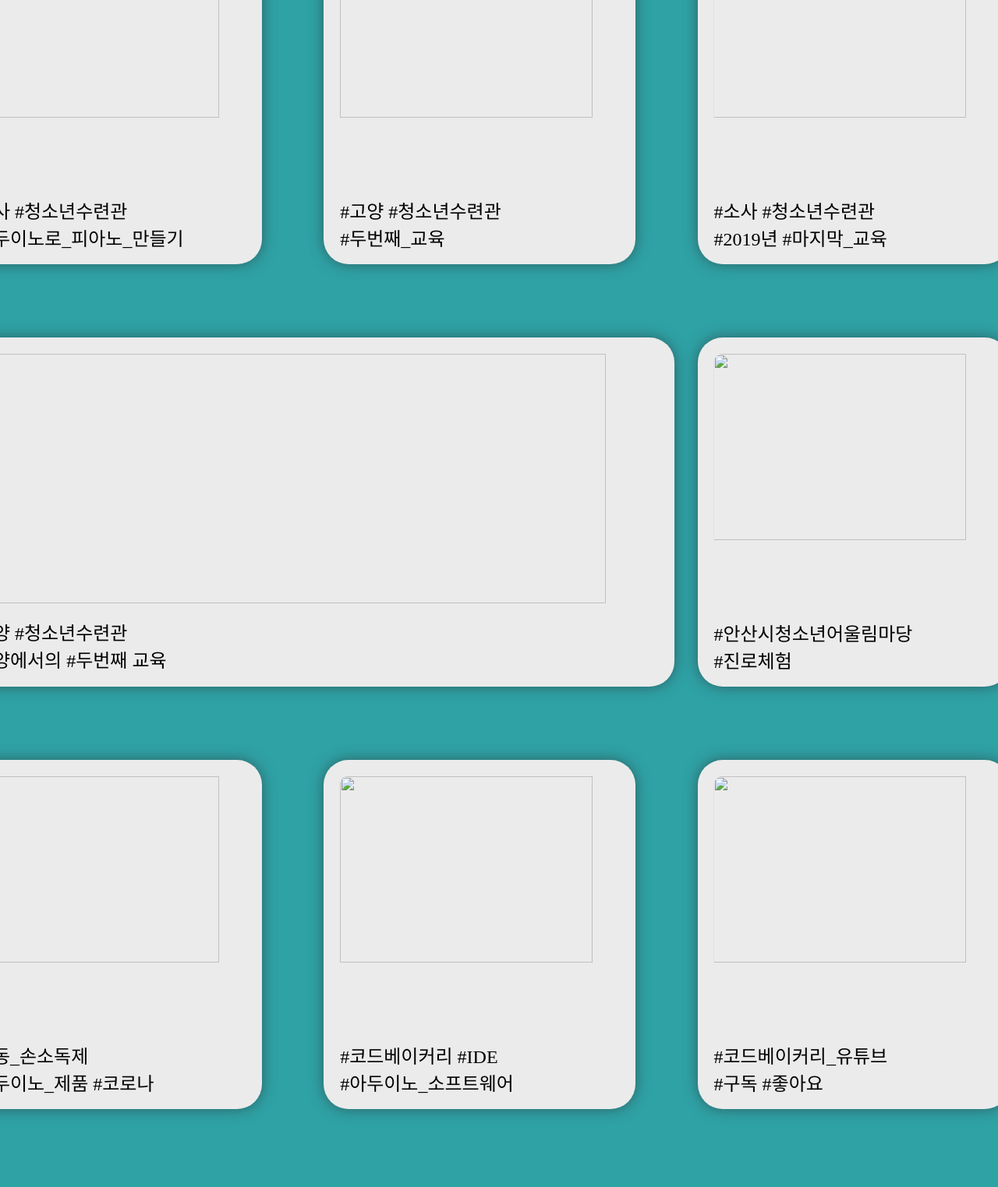
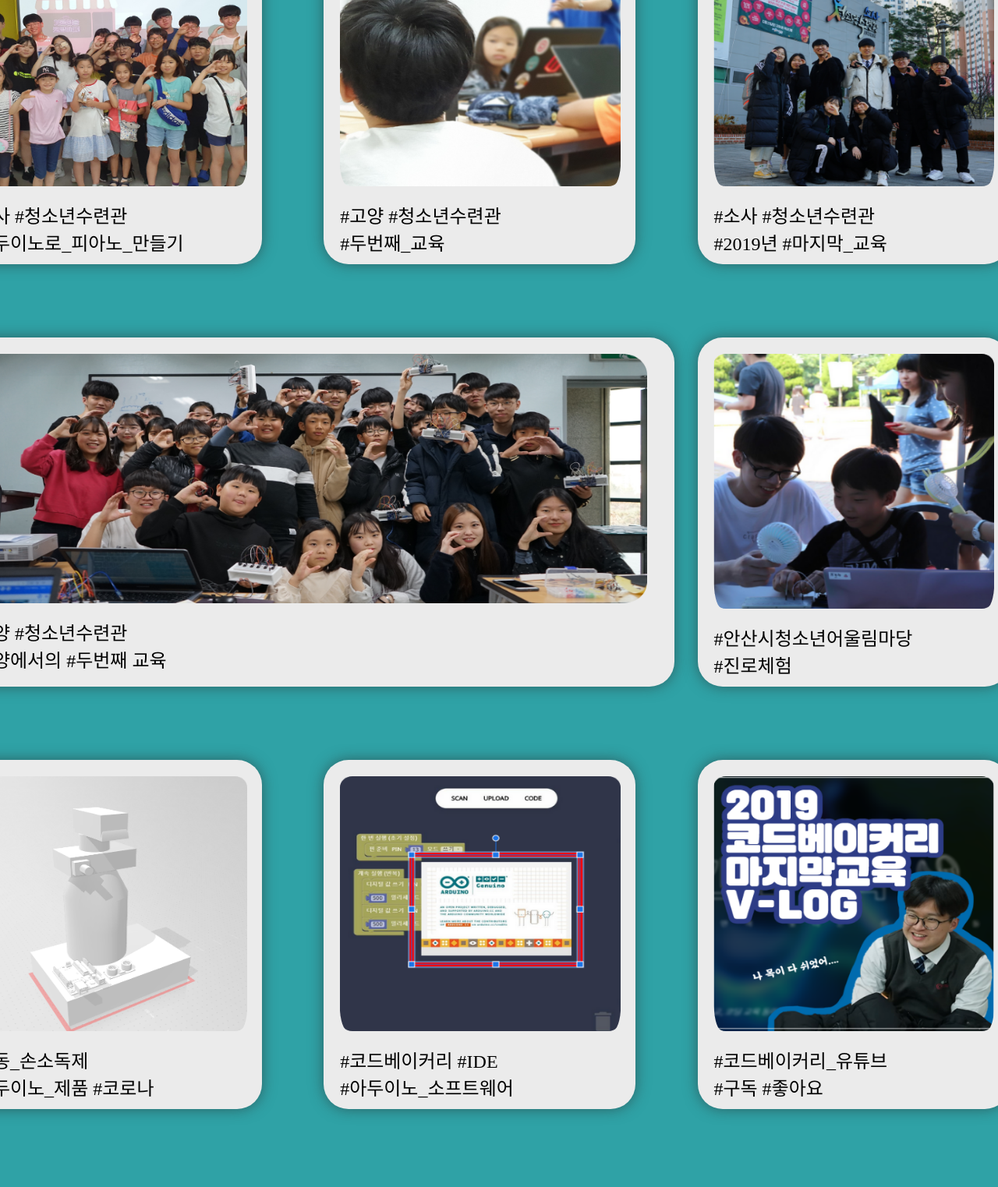
Before and after one commit to gpdnjs110415/codebakeryweb, a plain HTML site: page active.html in a window 1280 px wide. Shown: the part 493-2016 px from the top of the page at 78% size. Drawn offline with Linux system fonts and the light colour scheme; the site is published under a folder, as on GitHub Pages, so addresses that start at the root find nothing; a web font is replaced by a local one.

Commit message:
fix img link

```diff
--- a/active.html
+++ b/active.html
@@ -36,7 +36,7 @@
                 <div class="flip-card">
                     <div class="flip-card-inner">
                         <div class="flip-card-front">
-                            <img src="/image/first-edu.png" class="card-img">
+                            <img src="./image/first-edu.png" class="card-img">
                             <span class="text-container">
                                 <span>#소사 #청소년수련관</span>
                                 <span>#아두이노로_피아노_만들기</span>
@@ -61,7 +61,7 @@
                 <div class="flip-card">
                     <div class="flip-card-inner">
                         <div class="flip-card-front">
-                            <img src="/image/second-edu.png" class="card-img">
+                            <img src="./image/second-edu.png" class="card-img">
                             <span class="text-container">
                                 <span>#고양 #청소년수련관</span>
                                 <span>#두번째_교육</span>
@@ -88,7 +88,7 @@
                 <div class="flip-card" id="third-card">
                     <div class="flip-card-inner">
                         <div class="flip-card-front">
-                            <img src="/image/third-edu.png" class="card-img-third">
+                            <img src="./image/third-edu.png" class="card-img-third">
                             <span class="text-container">
                                 <span>#고양 #청소년수련관</span>
                                 <span>#고양에서의 #두번째 교육</span>
@@ -117,7 +117,7 @@
                 <div class="flip-card">
                     <div class="flip-card-inner">
                         <div class="flip-card-front">
-                            <img src="/image/fourth-edu.png" class="card-img">
+                            <img src="./image/fourth-edu.png" class="card-img">
                             <span class="text-container">
                                 <span>#소사 #청소년수련관</span>
                                 <span>#2019년 #마지막_교육</span>
@@ -144,7 +144,7 @@
                 <div class="flip-card">
                     <div class="flip-card-inner">
                         <div class="flip-card-front">
-                            <img src="/image/booth.png" class="card-img">
+                            <img src="./image/booth.png" class="card-img">
                             <span class="text-container">
                                 <span>#안산시청소년어울림마당</span>
                                 <span>#진로체험</span>
@@ -168,7 +168,7 @@
                 <div class="flip-card">
                     <div class="flip-card-inner">
                         <div class="flip-card-front">
-                            <img src="/image/sanitizer.png" class="card-img">
+                            <img src="./image/sanitizer.png" class="card-img">
                             <span class="text-container">
                                 <span>#자동_손소독제</span>
                                 <span>#아두이노_제품 #코로나</span>
@@ -193,7 +193,7 @@
                 <div class="flip-card">
                     <div class="flip-card-inner">
                         <div class="flip-card-front">
-                            <img src="/image/ide.png" class="card-img">
+                            <img src="./image/ide.png" class="card-img">
                             <span class="text-container">
                                 <span>#코드베이커리 #IDE</span>
                                 <span>#아두이노_소프트웨어</span>
@@ -217,7 +217,7 @@
                 <div class="flip-card">
                     <div class="flip-card-inner">
                         <div class="flip-card-front">
-                            <img src="/image/ytb.png" class="card-img">
+                            <img src="./image/ytb.png" class="card-img">
                             <span class="text-container">
                                 <span>#코드베이커리_유튜브</span>
                                 <span>#구독 #좋아요</span>
```
Also changed, not shown: index.html (+5 -5 lines), active.css (deleted).
